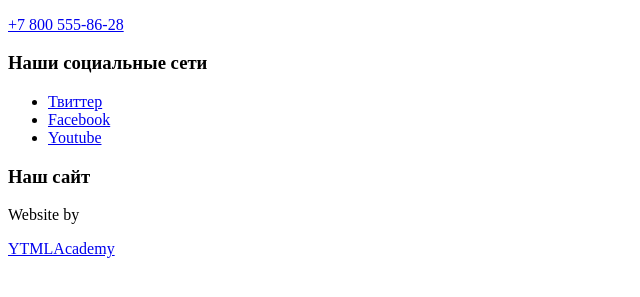
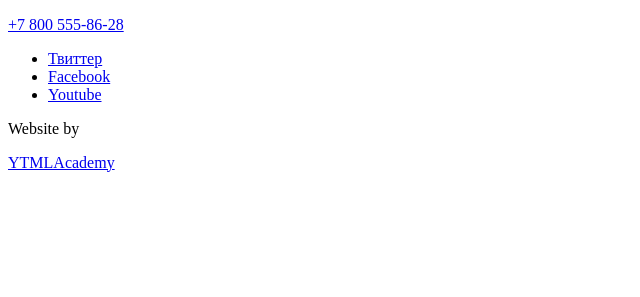
Before and after one commit to Anastasiya-Khrycheva/1644171-sedona-31, a plain HTML site: page html/blank.html in a window 1280 px wide. Shown: the part 245-542 px from the top of the page, without its empty margins (0-640 px from the left). Drawn offline with Linux system fonts and the light colour scheme.

Commit message:
Добавила изменения в разметку

```diff
--- a/html/blank.html
+++ b/html/blank.html
@@ -28,7 +28,6 @@
       <a href="tel:+78005558628">+7 800 555-86-28</a>
     </div>
     <div>
-      <h3>Наши социальные сети</h3>
       <ul>
         <li>
           <a href="#">Твиттер</a>
@@ -42,7 +41,6 @@
       </ul>
     </div>
     <div>
-      <h3>Наш сайт</h3>
       <p>Website by</p>
       <a href="#">YTMLAcademy</a>
     </div>
```
Also changed, not shown: html/index.html (+0 -2 lines).
